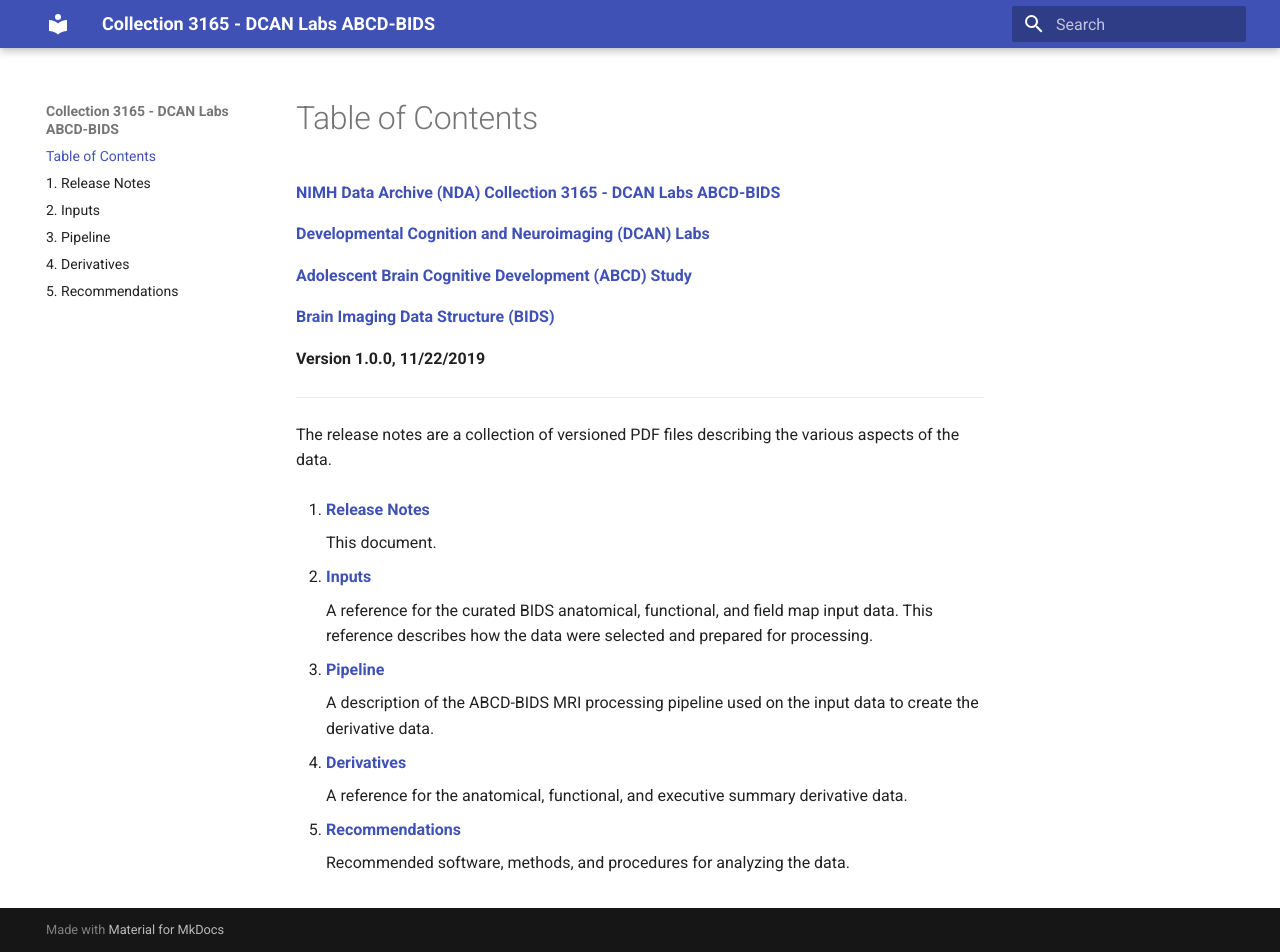
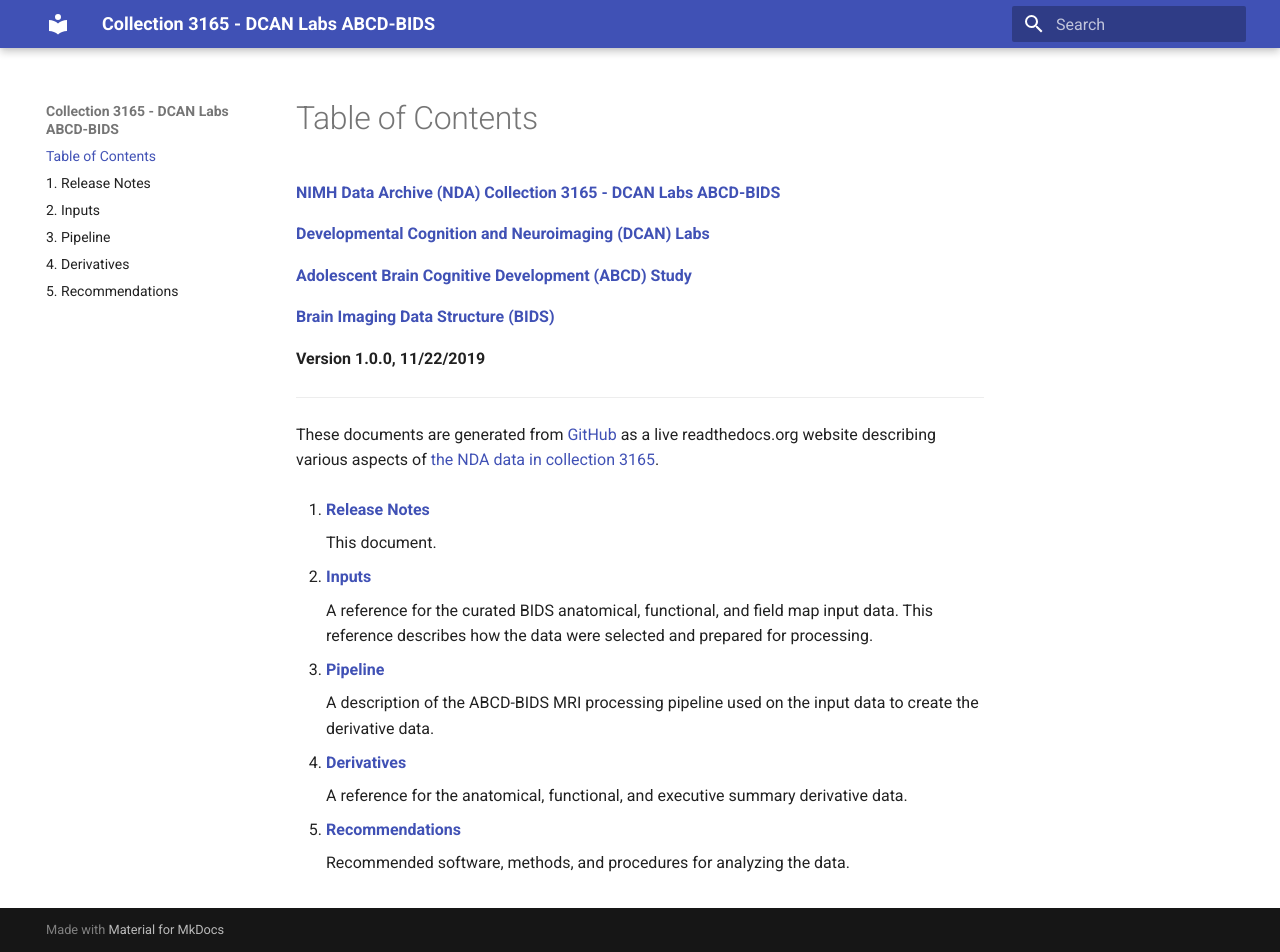
Before and after one commit to ABCD-STUDY/nda-abcd-collection-3165, an MkDocs documentation site: the page built from docs/index.md, in a window 1280 px wide and 952 px high. Built offline with MkDocs 1.6.1 and Material for MkDocs 9.7.7, drawn with Linux system fonts in a browser that asks for light colours; old or Windows-style settings are respelled for this version of MkDocs.

Commit message:
A reference to PDF files removed and changed to a readthedocs.org description

```diff
--- a/docs/index.md
+++ b/docs/index.md
@@ -12,7 +12,7 @@
 
 ---
 
-The release notes are a collection of versioned PDF files describing the various aspects of the data.
+These documents are generated from [GitHub](https://github.com/DCAN-Labs/nda-collection-3165) as a live readthedocs.org website describing various aspects of [the NDA data in collection 3165](https://nda.nih.gov/edit_collection.html?id=3165).
 
 1. [**Release Notes**](https://collection3165.readthedocs.io/en/latest/release_notes/)
 
```
